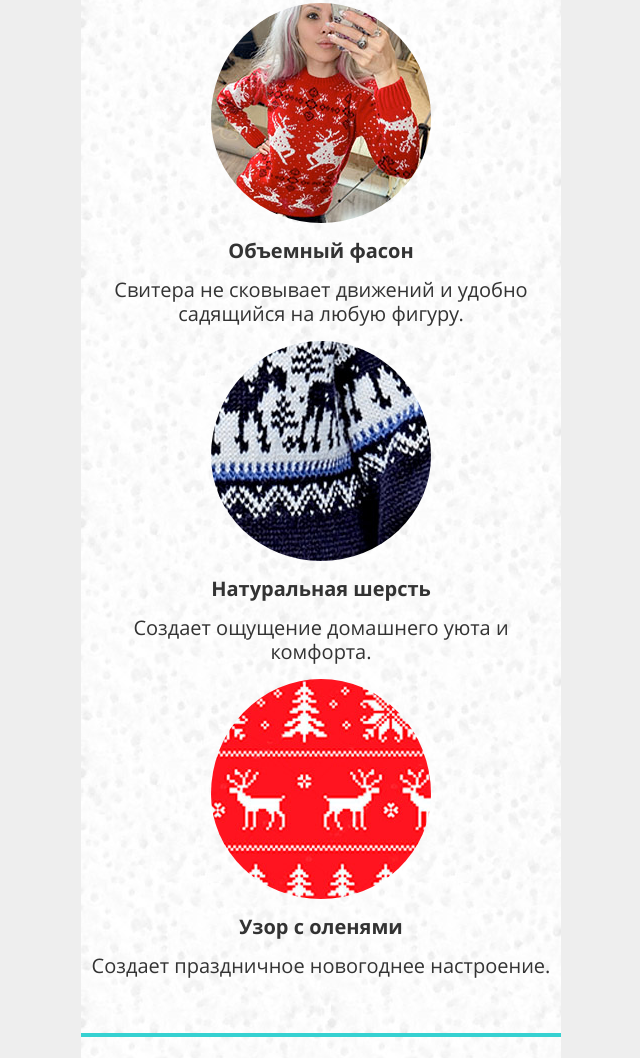
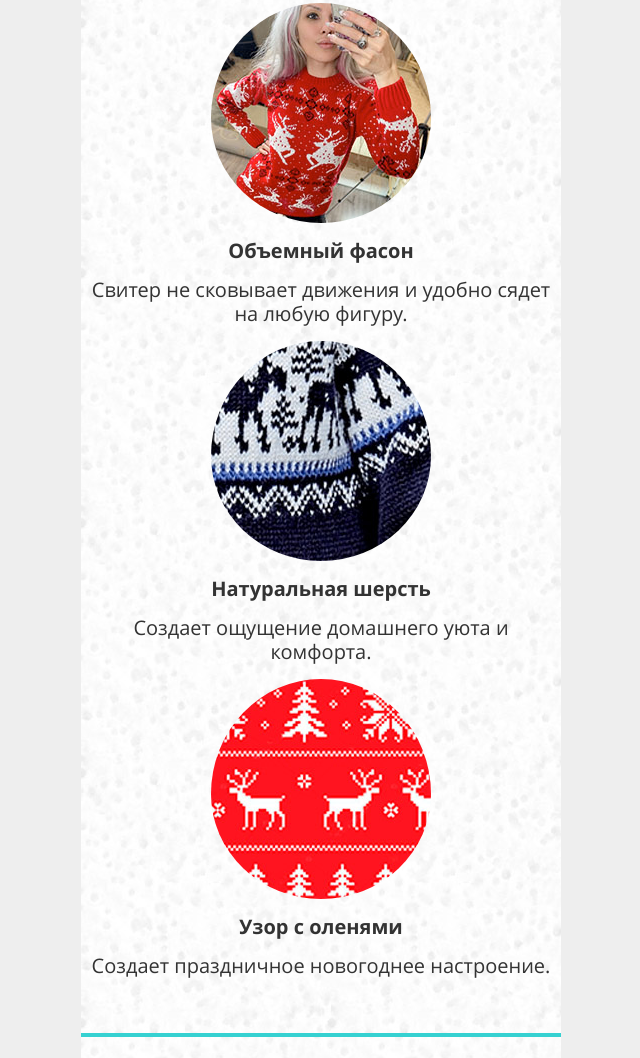
Before and after one commit to Kupreyka/deer, a plain HTML site: page index.html in a window 1280 px wide. Shown: the part 1411-2469 px from the top of the page, without its empty margins (319-959 px from the left). Drawn offline with nearby package versions, Linux system fonts and the light colour scheme.

Commit message:
Add files via upload

```diff
--- a/index.html
+++ b/index.html
@@ -130,7 +130,7 @@
 				<li>
 					<img alt="Свитера с оленями" title="Свитера с оленями" src="images/item1.jpg">
 					<h3>Объемный фасон</h3>
-					<p>Свитера не сковывает движений и удобно садящийся на любую фигуру.</p>
+					<p>Свитер не сковывает движения и удобно сядет на любую фигуру.</p>
 				</li>
 				<li>
 					<img alt="Свитера с оленями" title="Свитера с оленями" src="images/item2.jpg">
```
Also changed, not shown: images/patt2.jpg.
